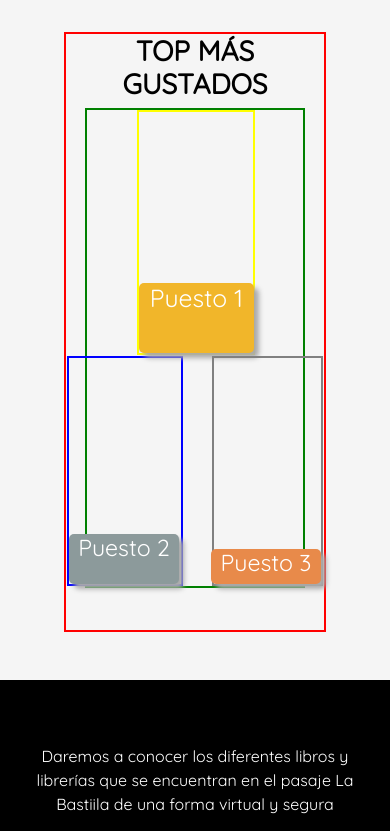
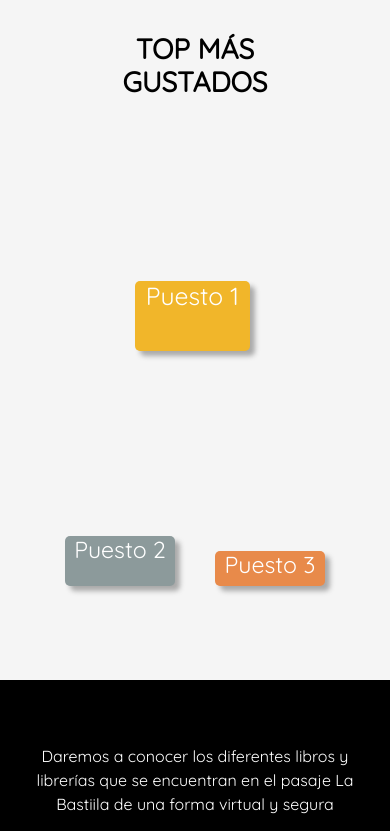
Before and after one commit to proyectoBastilla/pagina_principal, a PHP site: page / in a window 390 px wide. Shown: the part 363-1194 px from the top of the page. Run offline with PHP 8.4, Linux system fonts and the light colour scheme; data that the repository does not hold is empty.

Commit message:
podio medio responsive 2.1

```diff
--- a/css/styles.css
+++ b/css/styles.css
@@ -380,7 +380,6 @@ a:hover {
 }
 
 .contenedorgrande {
-  border: 2px solid red;
   width: 100%;
   height: 450px;
   margin: 0 auto;
@@ -390,7 +389,6 @@ a:hover {
 }
 
   .contenedor {
-    border: 2px solid green;
     width: 52%;
     height: 380px;
     bottom: 0px;
@@ -400,8 +398,6 @@ a:hover {
 
 
  .contenedor1 {
-  border: 2px solid blue;
-
    position: absolute;
    bottom: 0px;
    width: 200px;
@@ -437,7 +433,6 @@ a:hover {
 }
 
  .contenedor2 {
-  border: 2px solid yellow;
    position: absolute;
    text-align: center;
    bottom: 0px;
@@ -474,7 +469,6 @@ a:hover {
 }
 
 .contenedor3 {
-  border: 2px solid rgb(128, 128, 128);
   position: absolute;
   bottom: 0px;
   width: 200px;
```
